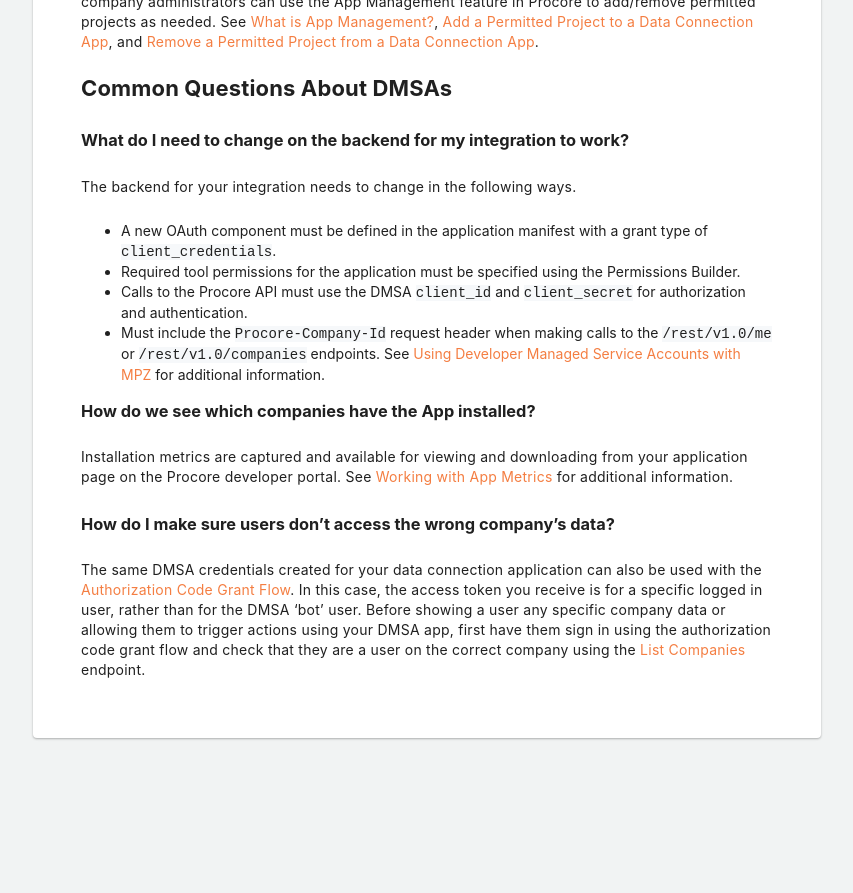
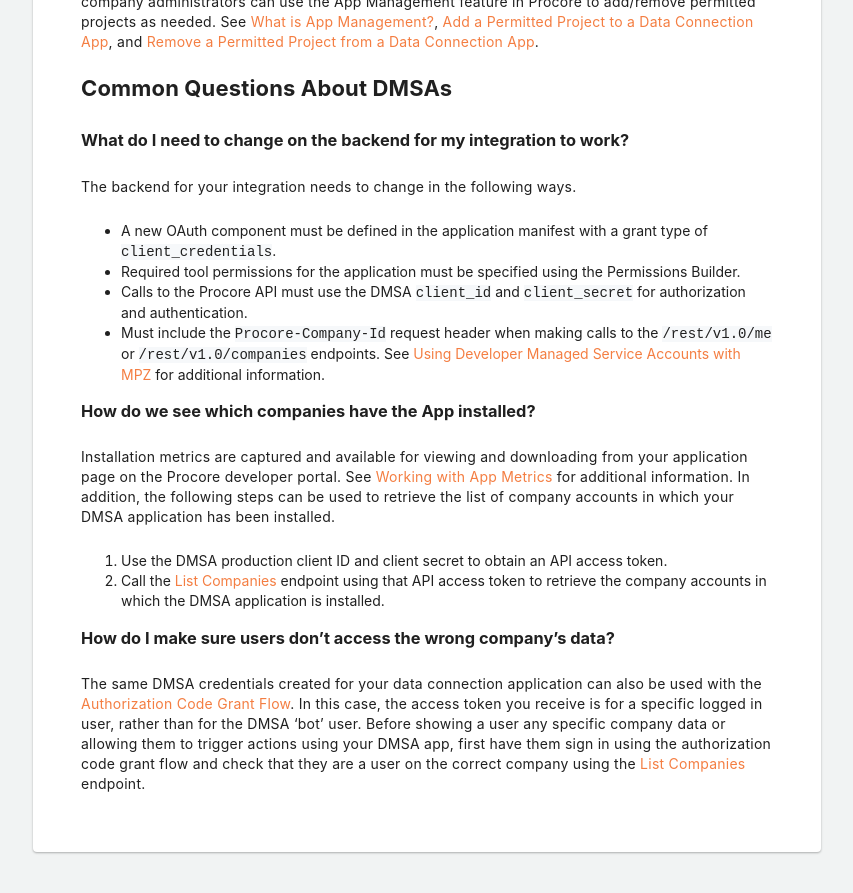
Before and after one commit to procore/documentation, a Jekyll site: the page built from building_applications/developer_managed_service_accounts.md, in a window 1280 px wide and 900 px high, scrolled down 5743 px. Shown: the top 893 px of the window, without its empty margins (411-1264 px from the left). Built offline with Jekyll 4.4.1, drawn with Linux system fonts in a browser that asks for light colours; a script that is not in the unit is left out; before the commit the page ends 6529 px from its top, so only the background shows below that.

Commit message:
Updates to FAQ section

```diff
--- a/building_applications/developer_managed_service_accounts.md
+++ b/building_applications/developer_managed_service_accounts.md
@@ -190,7 +190,10 @@ See [Using Developer Managed Service Accounts with MPZ]({{ site.url }}{{ site.ba
 
 ### How do we see which companies have the App installed?
 
-Installation metrics are captured and available for viewing and downloading from your application page on the Procore developer portal. See [Working with App Metrics]({{ site.url }}{{ site.baseurl }}/building-apps-metrics) for additional information.
+Installation metrics are captured and available for viewing and downloading from your application page on the Procore developer portal. See [Working with App Metrics]({{ site.url }}{{ site.baseurl }}/building-apps-metrics) for additional information. In addition, the following steps can be used to retrieve the list of company accounts in which your DMSA application has been installed.
+
+1. Use the DMSA production client ID and client secret to obtain an API access token.
+2. Call the [List Companies](https://developers.procore.com/reference/rest/v1/companies?version=1.0) endpoint using that API access token to retrieve the company accounts in which the DMSA application is installed.
 
 ### How do I make sure users don’t access the wrong company’s data?
 
```
